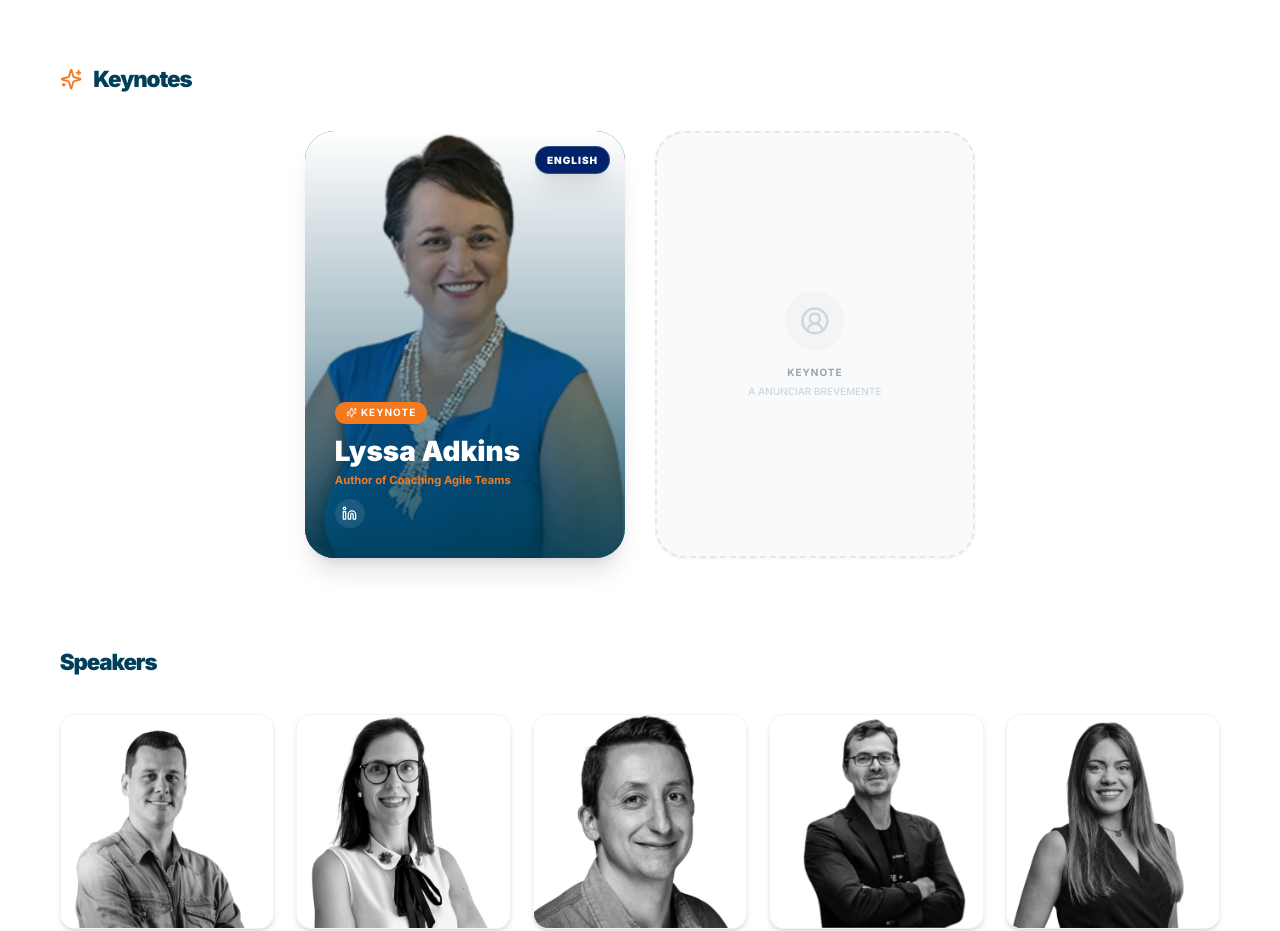
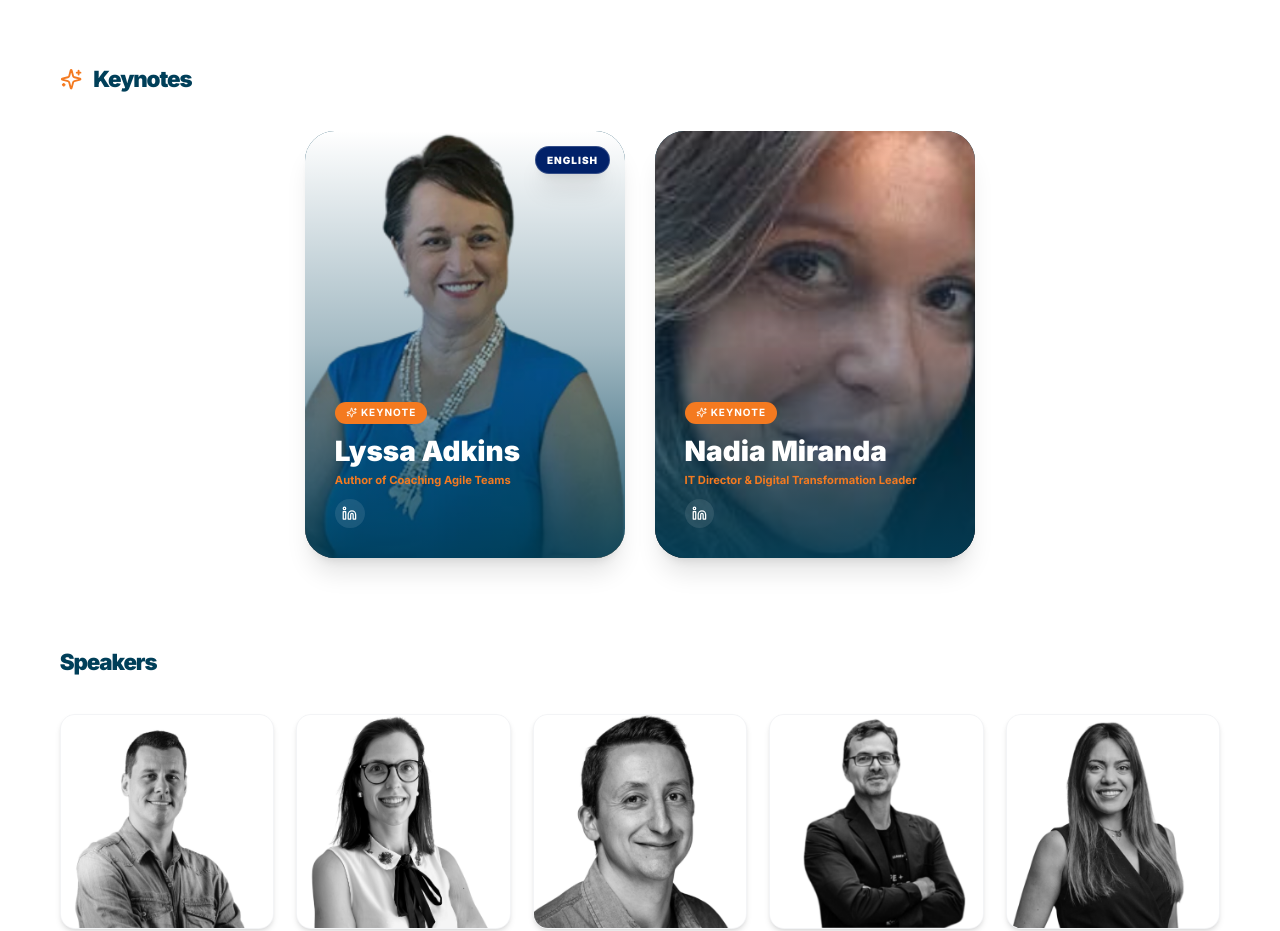
Before and after one commit to tugagilportugal-star/rsg2026, a React (Vite) app: page / in a window 1280 px wide. Shown: the part 6240-7171 px from the top of the page. Built offline with nearby package versions, Linux system fonts and the light colour scheme; no server answers.

Commit message:
Teste: Inclusão Keynote Nadia Miranda

```diff
--- a/sections/Speakers.tsx
+++ b/sections/Speakers.tsx
@@ -26,11 +26,11 @@ export const Speakers: React.FC = () => {
     },
     {
       id: "k2",
-      name: "A anunciar",
-      role: "Keynote Speaker",
-      image: "",
-      isRevealed: false,
-      isEnglish: true
+      name: "Nadia Miranda",
+      role: "IT Director & Digital Transformation Leader",
+      image: "/assets/Nadia-Miranda.png",
+      linkedin: "https://www.linkedin.com/in/n%C3%A1dia-miranda-phd-master-managt-b1b30367/",
+      isRevealed: true
     }
   ];
 
```
Also changed, not shown: public/assets/Nadia-Miranda.png (added).
